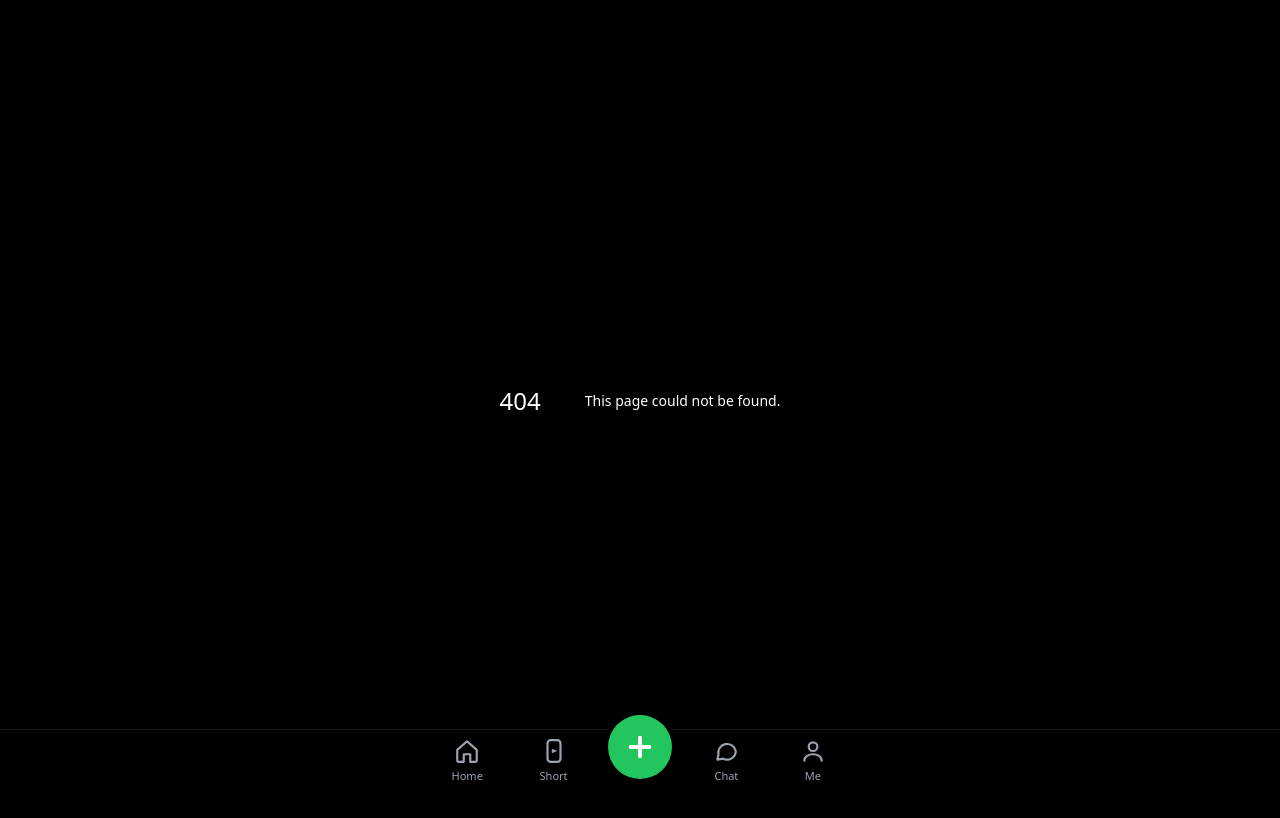
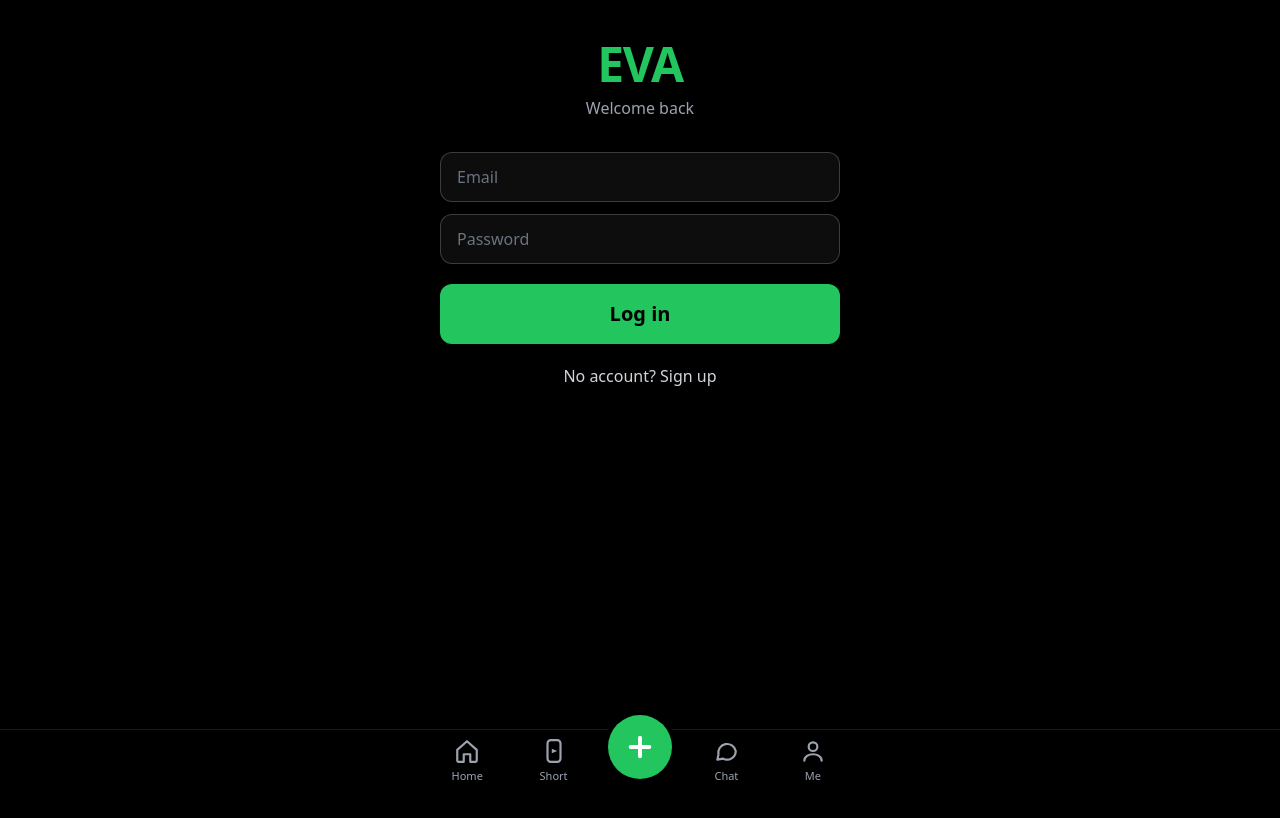
Before and after one commit to davewanna70/eva-app, a Next.js app: page /login in a window 1280 px wide. Before the commit this address had no page. Shown: the top 818 px of the page. Built offline with nearby package versions, Linux system fonts and the light colour scheme; no server answers.

Commit message:
Add login and signup functionality to LoginPage

```diff
--- /dev/null
+++ b/app/login/page.js
@@ -0,0 +1,150 @@
+"use client";
+
+import { useState } from "react";
+import { createClient } from "@supabase/supabase-js";
+
+const GREEN = "#22C55E";
+
+const supabase =
+  process.env.NEXT_PUBLIC_SUPABASE_URL && process.env.NEXT_PUBLIC_SUPABASE_ANON_KEY
+    ? createClient(
+        process.env.NEXT_PUBLIC_SUPABASE_URL,
+        process.env.NEXT_PUBLIC_SUPABASE_ANON_KEY
+      )
+    : null;
+
+export default function LoginPage() {
+  const [mode, setMode] = useState("login"); // login | signup
+  const [name, setName] = useState("");
+  const [username, setUsername] = useState("");
+  const [email, setEmail] = useState("");
+  const [password, setPassword] = useState("");
+  const [msg, setMsg] = useState("");
+  const [busy, setBusy] = useState(false);
+
+  async function submit() {
+    setMsg("");
+    if (!supabase) return setMsg("Supabase is not connected yet");
+    if (!email.trim() || !password) return setMsg("Enter email and password");
+
+    if (mode === "signup") {
+      const u = username.trim().toLowerCase();
+      if (!name.trim()) return setMsg("Enter your name");
+      if (!/^[a-z0-9_]{3,20}$/.test(u)) {
+        return setMsg("Username: 3-20 letters, numbers or _ only");
+      }
+      if (password.length < 6) return setMsg("Password must be at least 6 characters");
+    }
+
+    setBusy(true);
+    try {
+      if (mode === "login") {
+        const { error } = await supabase.auth.signInWithPassword({
+          email: email.trim(),
+          password,
+        });
+        if (error) throw error;
+        window.location.href = "/";
+        return;
+      }
+
+      const { data, error } = await supabase.auth.signUp({
+        email: email.trim(),
+        password,
+      });
+      if (error) throw error;
+
+      if (!data.session) {
+        setMsg("Check your email to confirm, then log in.");
+        setBusy(false);
+        return;
+      }
+
+      const { error: pErr } = await supabase.from("profiles").insert({
+        id: data.user.id,
+        username: username.trim().toLowerCase(),
+        name: name.trim(),
+      });
+      if (pErr) {
+        await supabase.auth.signOut();
+        setMsg(
+          pErr.code === "23505"
+            ? "Username already taken. Try another."
+            : "Could not create profile. Try again."
+        );
+        setBusy(false);
+        return;
+      }
+
+      window.location.href = "/";
+    } catch (e) {
+      setMsg(e && e.message ? e.message : "Something went wrong. Try again.");
+    }
+    setBusy(false);
+  }
+
+  const field =
+    "w-full rounded-xl border border-white/20 bg-white/5 px-4 py-3 text-base text-white outline-none placeholder:text-gray-500";
+
+  return (
+    <main className="px-6 pt-10">
+      <h1 className="text-center text-5xl font-extrabold tracking-tight" style={{ color: GREEN }}>
+        EVA
+      </h1>
+      <p className="mt-2 text-center text-gray-400">
+        {mode === "login" ? "Welcome back" : "Create your account"}
+      </p>
+
+      <div className="mt-8 flex flex-col gap-3">
+        {mode === "signup" && (
+          <>
+            <input className={field} placeholder="Your name" value={name} onChange={(e) => setName(e.target.value)} />
+            <input
+              className={field}
+              placeholder="Username (example: davewanna)"
+              value={username}
+              onChange={(e) => setUsername(e.target.value)}
+              autoCapitalize="none"
+              autoCorrect="off"
+            />
+          </>
+        )}
+        <input
+          className={field}
+          type="email"
+          placeholder="Email"
+          value={email}
+          onChange={(e) => setEmail(e.target.value)}
+          autoCapitalize="none"
+        />
+        <input
+          className={field}
+          type="password"
+          placeholder="Password"
+          value={password}
+          onChange={(e) => setPassword(e.target.value)}
+        />
+      </div>
+
+      {msg && <p className="mt-3 text-center text-sm font-semibold text-red-400">{msg}</p>}
+
+      <button
+        type="button"
+        onClick={submit}
+        disabled={busy}
+        className="mt-5 w-full rounded-xl py-4 text-xl font-extrabold text-black active:scale-[0.98] disabled:opacity-60"
+        style={{ background: GREEN }}
+      >
+        {busy ? "Please wait..." : mode === "login" ? "Log in" : "Sign up"}
+      </button>
+
+      <button
+        type="button"
+        onClick={() => { setMode(mode === "login" ? "signup" : "login"); setMsg(""); }}
+        className="mt-5 w-full text-center text-base text-gray-300"
+      >
+        {mode === "login" ? "No account? Sign up" : "Have an account? Log in"}
+      </button>
+    </main>
+  );
+          }
```
